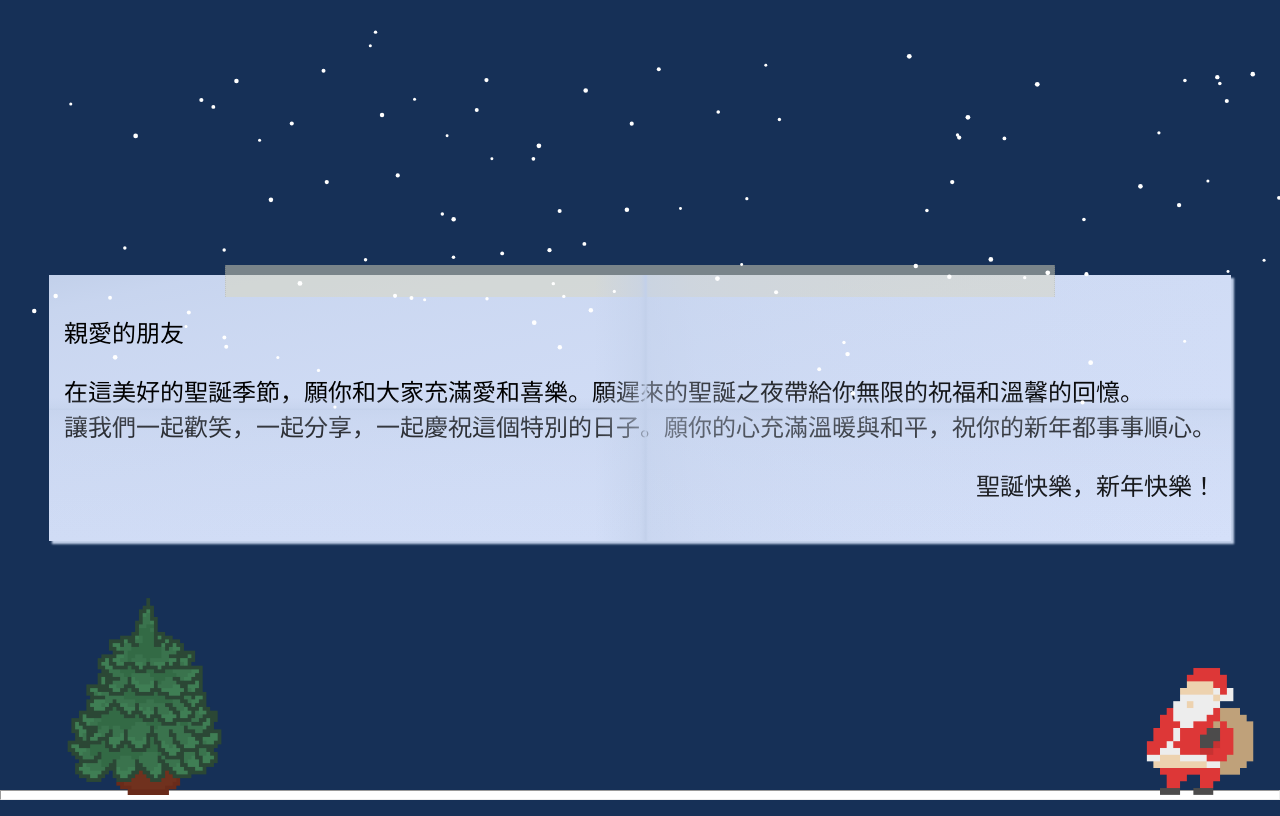
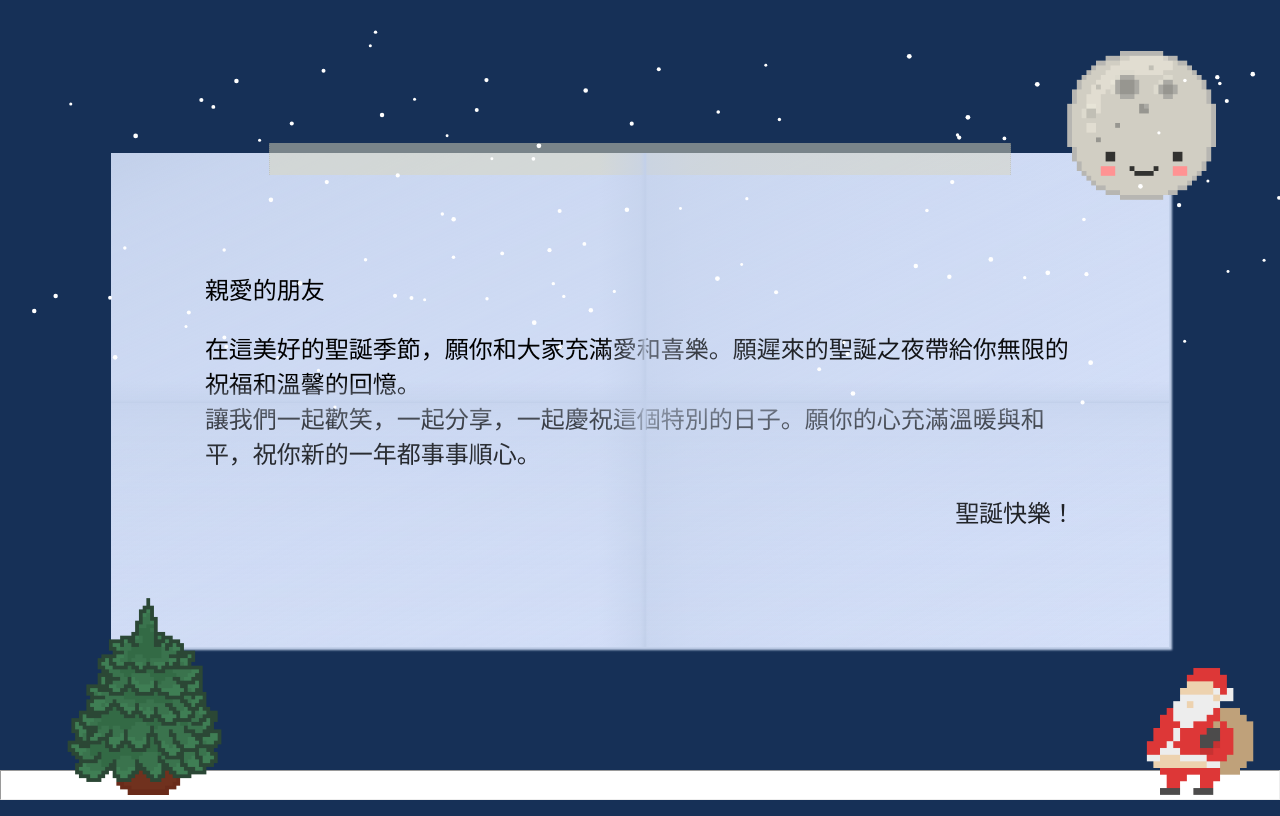
Before and after one commit to garyopen1876/Christmas-Card, a plain HTML site: page index.html in a window 1280 px wide. Drawn offline with nearby package versions, Linux system fonts and the light colour scheme.

Commit message:
append moon.gif

```diff
--- a/index.html
+++ b/index.html
@@ -18,6 +18,7 @@
         display: flex;
         align-items: center;
         justify-content: center;
+        margin: 0;
     }
 
     canvas {
@@ -43,16 +44,16 @@
     .paper {
         position: relative;
         background: linear-gradient(to bottom right, var(--paper-dark), 20%, var(--transparent)), var(--paper-color);
-        min-width: 70%;
-        min-height: 50%;
+        min-width: 50%;
+        min-height: 80%;
         display: flex;
         align-items: center;
         justify-content: space-around;
         font-family: "Caveat", cursive;
         font-size: 1.5em;
         box-shadow: var(--shadow-size) var(--shadow-size) 2px var(--paper-dark);
-        margin: auto;
-        padding: 15px;
+        margin: 5%;
+        padding: 8%;
     }
 
     .paper::after {
@@ -74,6 +75,12 @@
         opacity: 0.5;
     }
 
+    .img-word {
+        position: absolute;
+        bottom: 0;
+        width: 100%;
+    }
+
     .santa {
         position: absolute;
         height: 10rem;
@@ -91,6 +98,15 @@
         object-fit: contain;
     }
 
+    .moon {
+        position: absolute;
+        height: 15rem;
+        width: 15rem;
+        right: 1rem;
+        top: 3px;
+        object-fit: contain;
+    }
+
     .word {
         flex-direction: column;
     }
@@ -99,15 +115,9 @@
         text-align: right;
     }
 
-    .img-word {
-        position: absolute;
-        bottom: 0;
-        width: 100%;
-    }
-
     hr {
         position: absolute;
-        height: 10px;
+        height: 30px;
         background-color: #ffffff;
         left: 0;
         bottom: 0;
@@ -134,14 +144,15 @@
                 </p>
                 <p class="content">
                     在這美好的聖誕季節，願你和大家充滿愛和喜樂。願遲來的聖誕之夜帶給你無限的祝福和溫馨的回憶。<br />
-                    讓我們一起歡笑，一起分享，一起慶祝這個特別的日子。願你的心充滿溫暖與和平，祝你的新年都事事順心。<br />
+                    讓我們一起歡笑，一起分享，一起慶祝這個特別的日子。願你的心充滿溫暖與和平，祝你新的一年都事事順心。<br />
                 </p>
                 <p class="tail-words">
-                    聖誕快樂，新年快樂！<br />
+                    聖誕快樂！<br />
                 </p>
             </div>
         </div>
         <div class="img-world">
+            <img src="./assets/moon.gif" class="moon" alt="Moon">
             <hr>
             <img src="./assets/Tree.gif" class="tree" alt="Tree">
             <img src="./assets/Santa.gif" class="santa" alt="Santa">
```
Also changed, not shown: assets/moon.gif (added).
